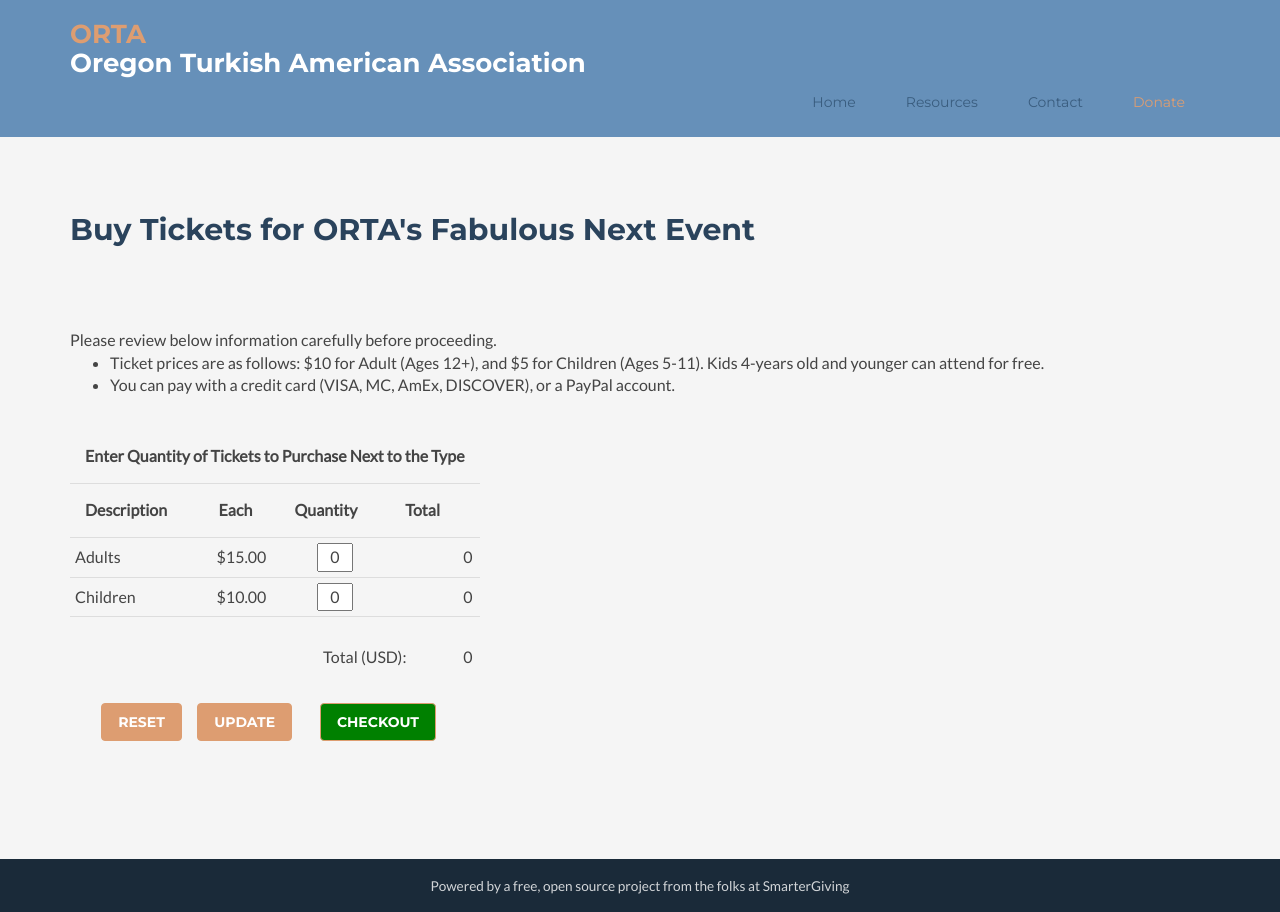
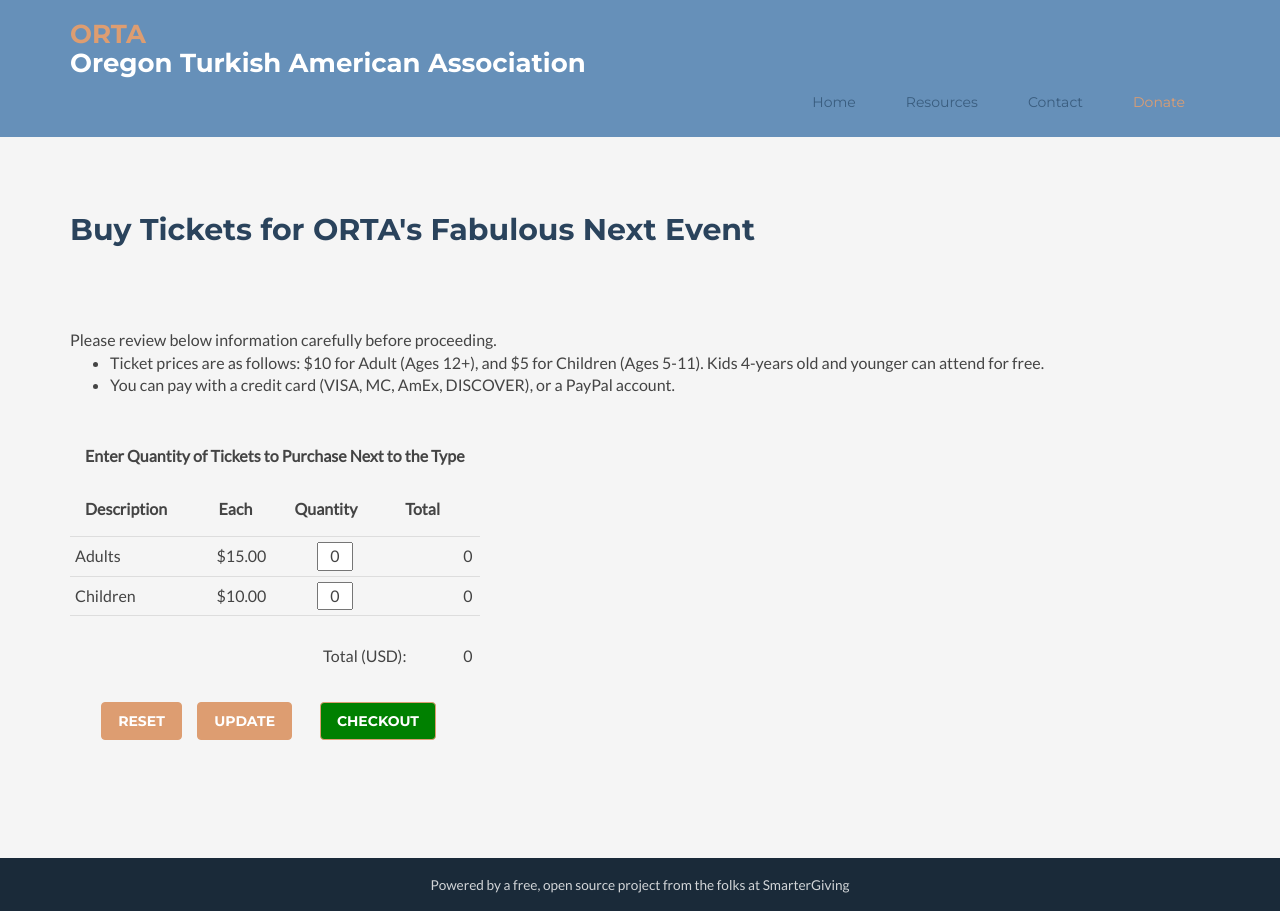
Before and after one commit to ortapdx/ortapdx.github.io, a Jekyll site: the page built from ppsample.html, in a window 1280 px wide. Built offline with Jekyll 4.4.1, drawn with Linux system fonts in a browser that asks for light colours; nearby versions of some CDN libraries; comment, search, counter and statistics services are not loaded.

Commit message:
Update ppsample.html

```diff
--- a/ppsample.html
+++ b/ppsample.html
@@ -49,7 +49,7 @@ layout: default
               method="post" action="javascript&colon;void 0;">
             <div class="input-group input-group-lg col-sm-12" style="max-width: 700px;">
             <table style="border:none; align:center;">
-              <tr style="border-bottom: 1px solid #ddd;">
+              <tr>
                 <th colspan="6" style="padding: 15px;" align="center">  Enter Quantity of Tickets to Purchase Next to the Type  </th>
               </tr>
               <tr style="border-bottom: 1px solid #ddd;">
```
